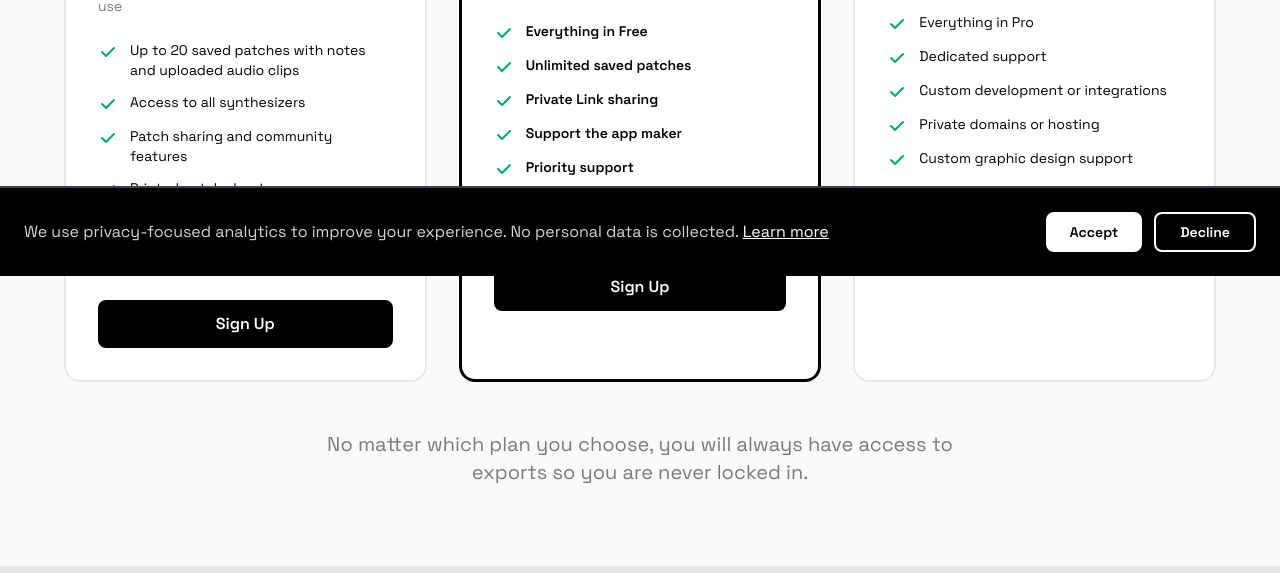
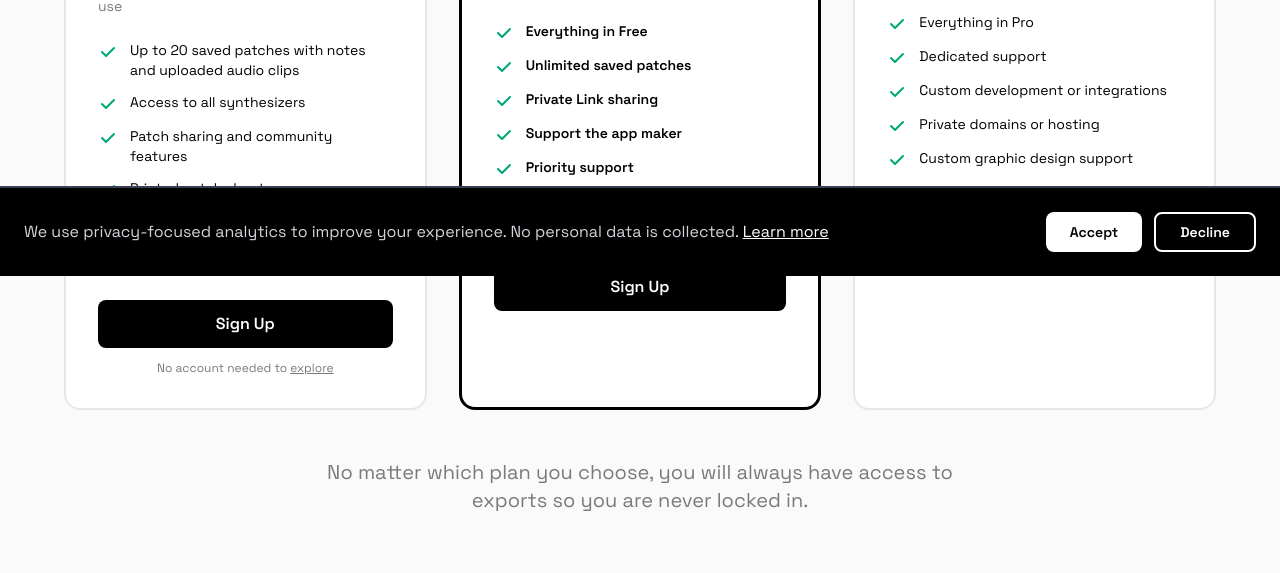
Before and after one commit to HumanCrafted/synth-patch-site, a website: page pricing.html in a window 1280 px wide. Shown: the part 524-1097 px from the top of the page. Drawn offline with nearby package versions, Linux system fonts and the light colour scheme.

Commit message:
Update free pricing card

```diff
--- a/pricing.html
+++ b/pricing.html
@@ -339,6 +339,10 @@
           >
             Sign Up
           </a>
+
+          <p class="text-xs text-muted-foreground text-center mt-3">
+            No account needed to <a href="https://app.synthpatch.io" class="underline hover:text-black transition-colors" data-umami-event="pricing-free-explore-link">explore</a>
+          </p>
         </div>
 
         <!-- Pro Plan -->
```
